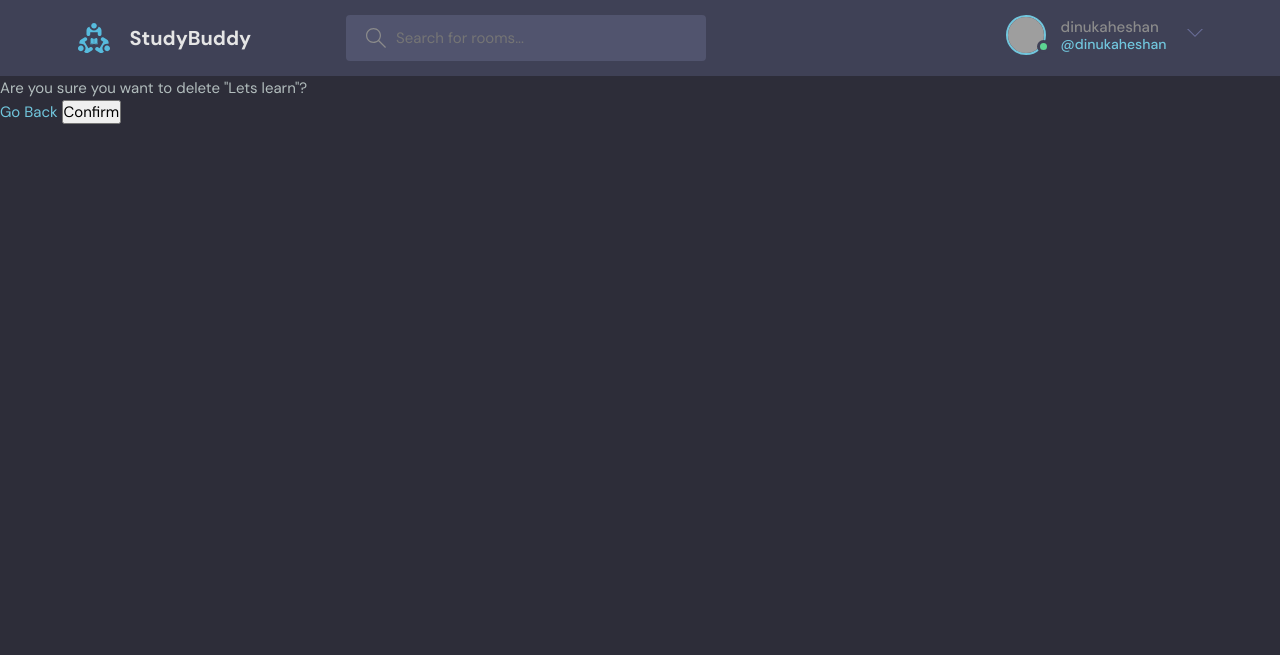
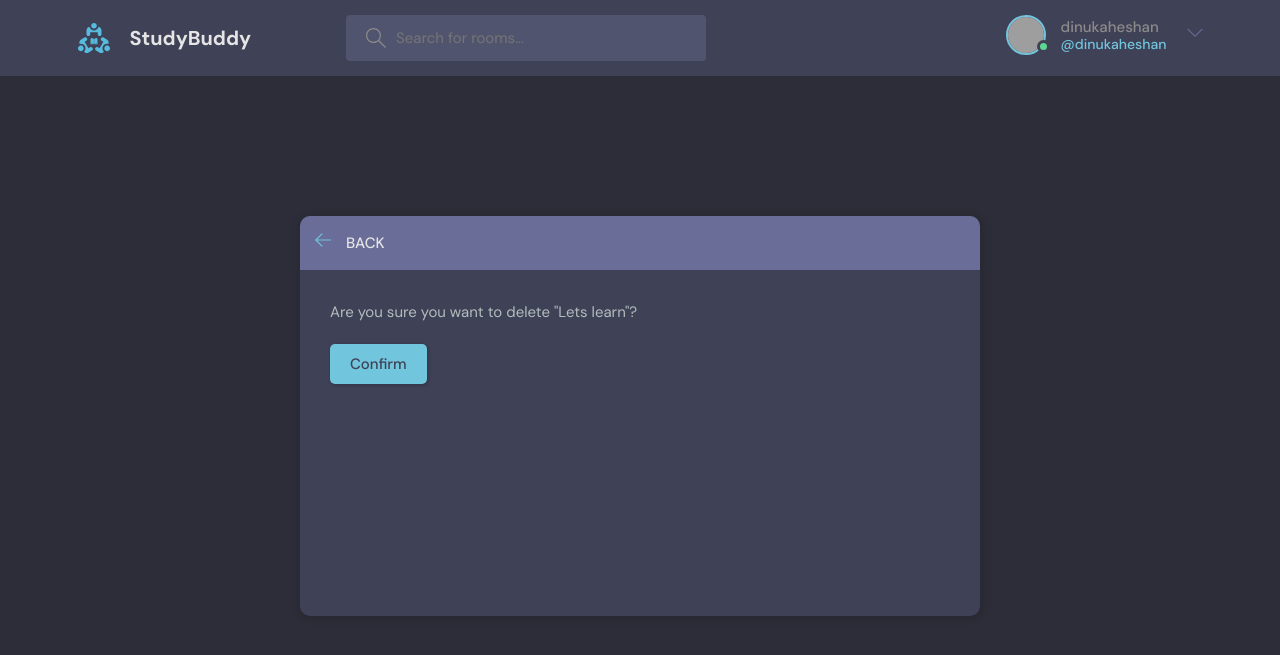
Before and after one commit to dinuka-amarasinghe/studybud, a Django app: page /delete-room/9/ in a window 1280 px wide. Shown: the top 655 px of the page. Run offline with Django 5.2, Linux system fonts and the light colour scheme; a user stored in the database is signed in; data comes from the database, SQL or seed files in the repository; both versions use the stored data as it was after the commit; grey boxes are pictures that could not be loaded.

Commit message:
Adding delete template

```diff
--- a/base/templates/base/delete.html
+++ b/base/templates/base/delete.html
@@ -1,10 +1,36 @@
 {% extends 'main.html' %}
 
 {% block content %}
-    <form method="POST" action="">
-        {% csrf_token %}
-        <p>Are you sure you want to delete "{{ obj }}"?</p>
-        <a href="{{ request.META.HTTP_REFERER }}">Go Back</a>
-        <input type="submit" value="Confirm"/>
-    </form>
+    <main class="delete-item layout">
+        <div class="container">
+            <div class="layout__box">
+                <div class="layout__boxHeader">
+                    <div class="layout__boxTitle">
+                        <a href="{{ request.META.HTTP_REFERER }}">
+                            <svg version="1.1" xmlns="http://www.w3.org/2000/svg" width="32" height="32"
+                                 viewBox="0 0 32 32">
+                                <title>arrow-left</title>
+                                <path
+                                        d="M13.723 2.286l-13.723 13.714 13.719 13.714 1.616-1.611-10.96-10.96h27.625v-2.286h-27.625l10.965-10.965-1.616-1.607z">
+                                </path>
+                            </svg>
+                        </a>
+                        <h3>Back</h3>
+                    </div>
+                </div>
+                <div class="layout__body">
+                    <form class="form" action="" method="POST">
+                        {% csrf_token %}
+                        <div class="form__group">
+                            <p>Are you sure you want to delete "{{ obj }}"?</p>
+                        </div>
+
+                        <div class="for__group">
+                            <input class="btn btn--main" type="submit" value="Confirm"/>
+                        </div>
+                    </form>
+                </div>
+            </div>
+        </div>
+    </main>
 {% endblock content %}
```
Also changed, not shown: base/templates/base/delete_old.html (added, +10 -0 lines), base/templates/base/room.html (+4 -16 lines), db.sqlite3.
